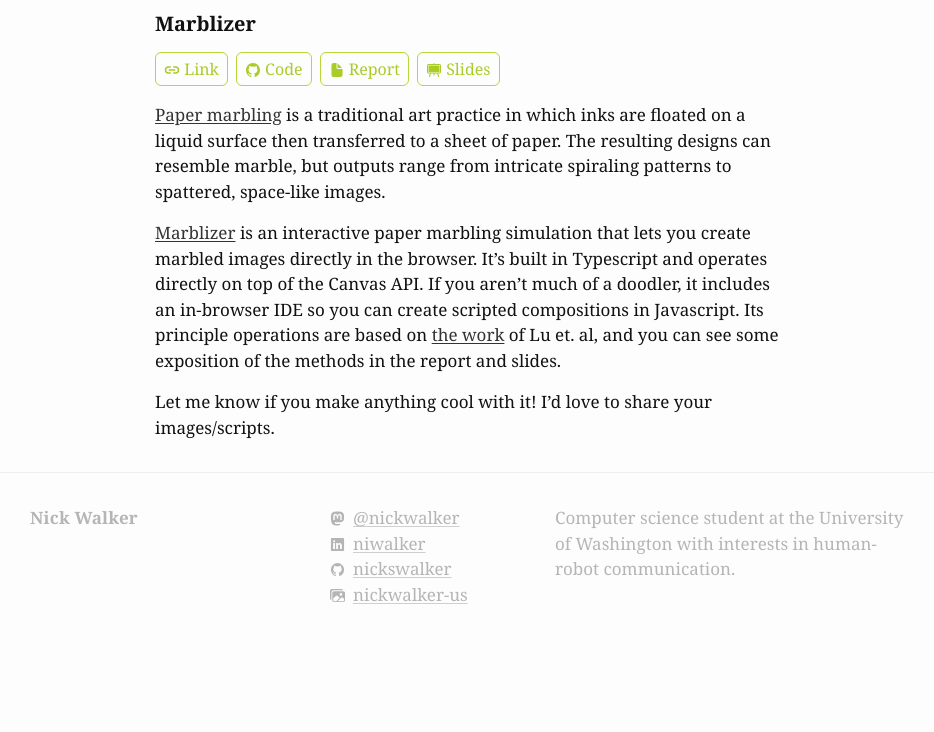
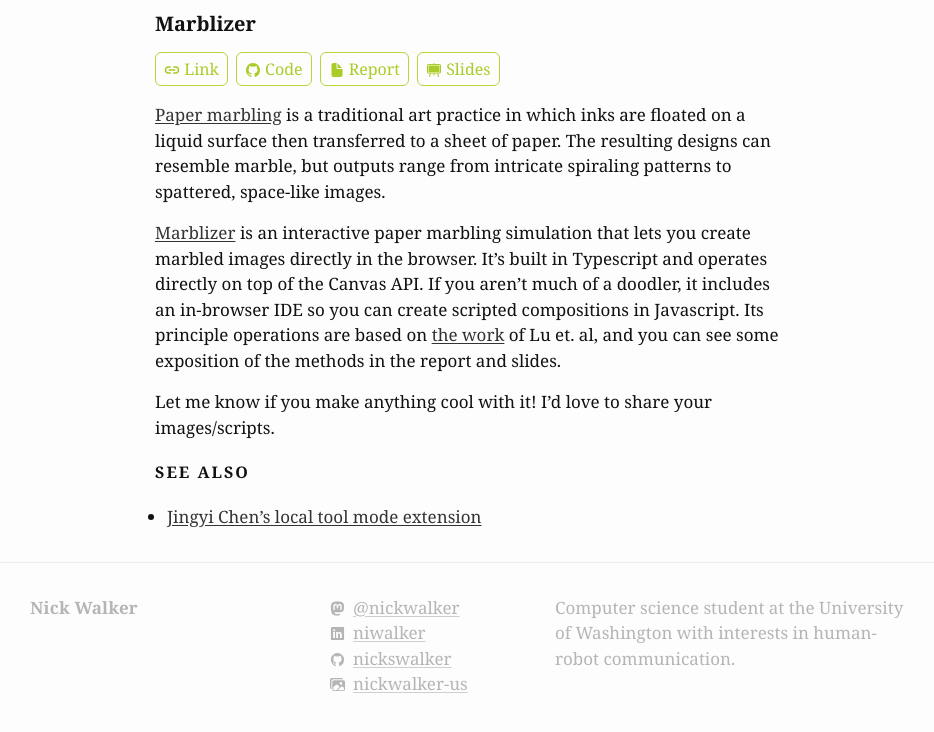
Before and after one commit to nickswalker/nickwalker.us, a Jekyll site: the page built from collections/_projects/marblizer.md, in a window 1280 px wide, cut to the strip 624-1369 px from the top of the page. Shown: the top 732 px of the strip, without its empty margins (172-1106 px from the left). Built offline with Jekyll 4.4.1, drawn with Linux system fonts in a browser that asks for light colours; nearby versions of some CDN libraries; some web fonts are replaced; a script that is not in the unit is left out; comment, search, counter and statistics services are not loaded; before the commit the page ends 1279 px from its top, so only the background shows below that.

Commit message:
Fix internal links and remove old meta tag
Link to marblizer usage

```diff
--- a/_includes/head.html
+++ b/_includes/head.html
@@ -23,7 +23,6 @@
   <link href="https://fonts.googleapis.com/css2?family=Prompt:wght@400;700&display=swap" rel="stylesheet" data-proofer-ignore>
   <link rel="shortcut icon" href="/assets/images/favicon.png"/>
   <link rel="apple-touch-icon" href="/assets/images/apple-touch-icon.png">
-  <link rel="mask-icon" href="/assets/images/safari-mask.svg" color="#a9cc29">
   {% if page.custom_css %}
     {% for stylesheet in page.custom_css %}
     <link rel="stylesheet" href="{{ stylesheet }}" media="screen" type="text/css">
--- a/collections/_projects/marblizer.md
+++ b/collections/_projects/marblizer.md
@@ -26,3 +26,7 @@
 [Marblizer](https://marblizer.nickwalker.us/) is an interactive paper marbling simulation that lets you create marbled images directly in the browser. It's built in Typescript and operates directly on top of the Canvas API. If you aren't much of a doodler, it includes an in-browser IDE so you can create scripted compositions in Javascript. Its principle operations are based on [the work](http://www.cad.zju.edu.cn/home/jin/cga2012/cga2012.htm) of Lu et. al, and you can see some exposition of the methods in the report and slides.
 
 Let me know if you make anything cool with it! I'd love to share your images/scripts.
+
+## See also
+
+- [Jingyi Chen's local tool mode extension](https://jingyicc.github.io/projects/watermarbling/)
```
Also changed, not shown: assets/images/safari-mask.svg (deleted).
